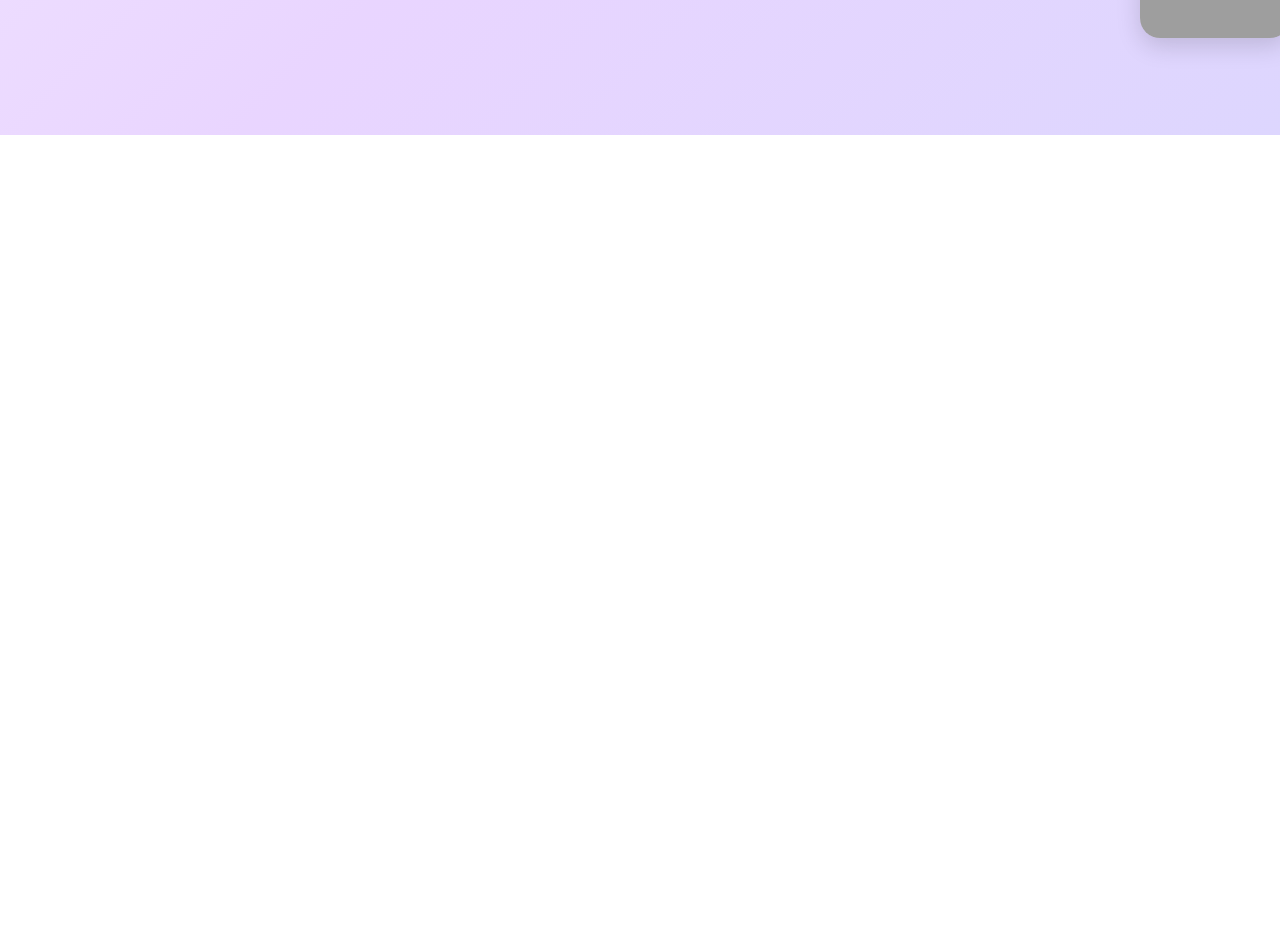
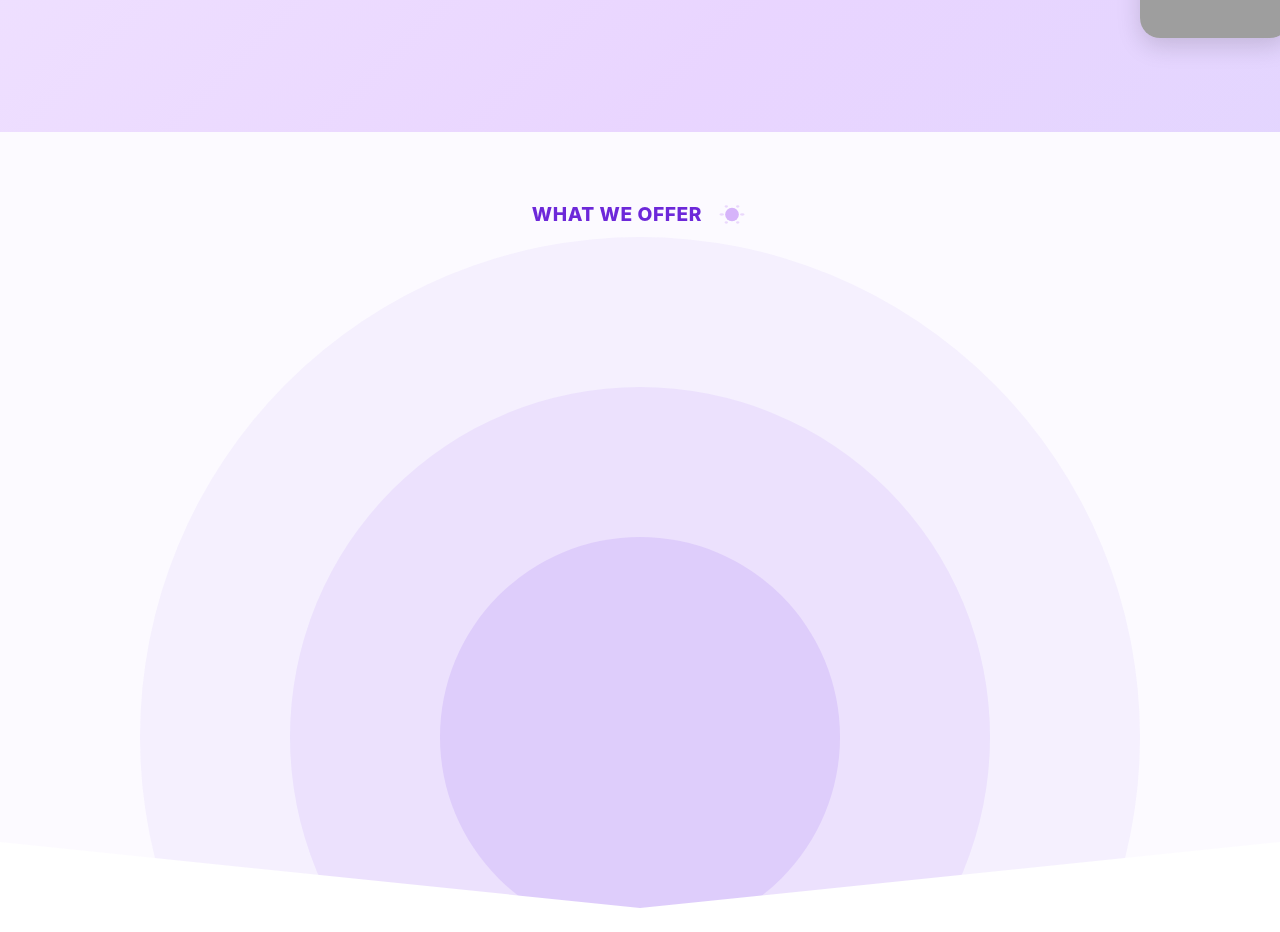
Before and after one commit to Humayra08/PawPicks, a React (Create React App) app: page / in a window 1280 px wide. Shown: the part 665-1597 px from the top of the page. Before the commit the page ends 800 px from the top, so only its background shows below. Built offline with nearby package versions, Linux system fonts and the light colour scheme; grey boxes are pictures that could not be loaded.

Commit message:
Updated the Home Page

```diff
--- a/src/Components/HomePage.jsx
+++ b/src/Components/HomePage.jsx
@@ -1,21 +1,45 @@
 import React, { useState, useEffect } from 'react';
+
+function WhatWeOffer() {
+  return (
+    <section className="offer-section">
+      {/* TOP CENTERED TITLE */}
+      <div className="offer-title-top">
+        WHAT WE OFFER
+        <span className="offer-icon">
+          <svg width="32" height="21" viewBox="0 0 28 18" fill="none">
+            <ellipse cx="14" cy="9" rx="6" ry="6" fill="#D6B4FA" />
+            <ellipse cx="23" cy="9" rx="2" ry="1" fill="#EAD8FC" />
+            <ellipse cx="19" cy="2" rx="1.5" ry="1" fill="#EAD8FC" />
+            <ellipse cx="19" cy="16" rx="1.5" ry="1" fill="#EAD8FC" />
+            <ellipse cx="9" cy="2" rx="1.5" ry="1" fill="#EAD8FC" />
+            <ellipse cx="9" cy="16" rx="1.5" ry="1" fill="#EAD8FC" />
+            <ellipse cx="5" cy="9" rx="2" ry="1" fill="#EAD8FC" />
+          </svg>
+        </span>
+      </div>
+      <div className="offer-circles">
+        <div className="circle circle1"></div>
+        <div className="circle circle2"></div>
+        <div className="circle circle3"></div>
+      </div>
+    </section>
+  );
+}
 
 function App() {
   const [activeNavLink, setActiveNavLink] = useState('About');
   const [headerVisible, setHeaderVisible] = useState(true);
   const [lastScrollY, setLastScrollY] = useState(0);
 
-  // Handle scroll effect for header
   useEffect(() => {
     const handleScroll = () => {
       const currentScrollY = window.scrollY;
-
       if (currentScrollY > lastScrollY && currentScrollY > 100) {
         setHeaderVisible(false);
       } else {
         setHeaderVisible(true);
       }
-
       setLastScrollY(currentScrollY);
     };
 
@@ -23,66 +47,57 @@ function App() {
     return () => window.removeEventListener('scroll', handleScroll);
   }, [lastScrollY]);
 
-  // Progress bar animation on mount
   useEffect(() => {
     const animateProgressBars = () => {
-      const progressBars = document.querySelectorAll(".progress-fill");
+      const progressBars = document.querySelectorAll('.progress-fill');
       progressBars.forEach((bar, index) => {
         setTimeout(() => {
-          bar.style.width = "0%";
-          bar.style.transition = "width 2s ease";
+          bar.style.width = '0%';
+          bar.style.transition = 'width 2s ease';
           setTimeout(() => {
-            bar.style.width = "75%";
+            bar.style.width = '75%';
           }, 100);
         }, index * 200);
       });
     };
 
     setTimeout(animateProgressBars, 1000);
-    console.log("Pet Care Website loaded successfully! 🐾");
+    console.log('Pet Care Website loaded successfully! 🐾');
   }, []);
 
-  // Handle nav link clicks
   const handleNavClick = (linkName, e) => {
     e.preventDefault();
     setActiveNavLink(linkName);
   };
 
-  // Handle pet card interactions
   const handleCardMouseEnter = (e) => {
     const card = e.currentTarget;
-    card.style.transform = "translateY(-5px) scale(1.05)";
-    card.style.transition = "all 0.3s ease";
+    card.style.transform = 'translateY(-5px) scale(1.05)';
+    card.style.transition = 'all 0.3s ease';
   };
-
   const handleCardMouseLeave = (e) => {
     const card = e.currentTarget;
-    card.style.transform = "translateY(0) scale(1)";
+    card.style.transform = 'translateY(0) scale(1)';
   };
-
   const handleCardClick = (e) => {
     const card = e.currentTarget;
-    card.style.animation = "bounce 0.6s ease";
+    card.style.animation = 'bounce 0.6s ease';
     setTimeout(() => {
-      card.style.animation = "";
+      card.style.animation = '';
     }, 600);
   };
-
-  // Handle heart click
   const handleHeartClick = (e) => {
     const heart = e.currentTarget;
-    heart.style.animation = "heartBeat 0.8s ease";
+    heart.style.animation = 'heartBeat 0.8s ease';
     setTimeout(() => {
-      heart.style.animation = "float 3s ease-in-out infinite";
+      heart.style.animation = 'float 3s ease-in-out infinite';
     }, 800);
   };
-
-  // Handle paw logo click
   const handlePawClick = (e) => {
     const paw = e.currentTarget;
-    paw.style.animation = "wiggle 0.5s ease";
+    paw.style.animation = 'wiggle 0.5s ease';
     setTimeout(() => {
-      paw.style.animation = "";
+      paw.style.animation = '';
     }, 500);
   };
 
@@ -90,14 +105,12 @@ function App() {
 
   return (
     <div className="pet-care-app">
-      {/* Add CSS animations */}
       <style>{`
         @keyframes bounce {
           0%, 20%, 60%, 100% { transform: translateY(0) scale(1); }
           40% { transform: translateY(-10px) scale(1.1); }
           80% { transform: translateY(-5px) scale(1.05); }
         }
-
         @keyframes heartBeat {
           0% { transform: scale(1); }
           14% { transform: scale(1.3); }
@@ -105,39 +118,28 @@ function App() {
           42% { transform: scale(1.3); }
           70% { transform: scale(1); }
         }
-
         @keyframes wiggle {
-          0%, 7%, 14%, 21%, 28%, 35%, 42%, 49%, 56%, 63%, 70%, 77%, 84%, 91%, 98%, 100% {
-            transform: rotate(0deg);
-          }
-          3.5%, 10.5%, 17.5%, 24.5%, 31.5%, 38.5%, 45.5%, 52.5%, 59.5%, 66.5%, 73.5%, 80.5%, 87.5%, 94.5% {
-            transform: rotate(-3deg);
-          }
+          0%, 7%, 14%, 21%, 28%, 35%, 42%, 49%, 56%, 63%, 70%, 77%, 84%, 91%, 98%, 100% { transform: rotate(0deg);}
+          3.5%, 10.5%, 17.5%, 24.5%, 31.5%, 38.5%, 45.5%, 52.5%, 59.5%, 66.5%, 73.5%, 80.5%, 87.5%, 94.5% {transform: rotate(-3deg);}
         }
-
-        .header {
-          transition: transform 0.3s ease;
-          transform: translateY(${headerVisible ? '0' : '-100%'});
-        }
+        .header { transition: transform 0.3s ease; transform: translateY(${headerVisible ? '0' : '-100%'});}
       `}</style>
-
       <header className="header">
         <div className="nav-container">
           <div className="logo">
             <div className="paw-logo" onClick={handlePawClick}>
               <svg width="40" height="40" viewBox="0 0 40 40" fill="none">
-                <circle cx="20" cy="20" r="20" fill="#7C3AED"/>
-                <ellipse cx="20" cy="16" rx="4" ry="6" fill="white"/>
-                <ellipse cx="13" cy="22" rx="3" ry="4" fill="white"/>
-                <ellipse cx="27" cy="22" rx="3" ry="4" fill="white"/>
-                <ellipse cx="16" cy="28" rx="2.5" ry="3" fill="white"/>
-                <ellipse cx="24" cy="28" rx="2.5" ry="3" fill="white"/>
+                <circle cx="20" cy="20" r="20" fill="#7C3AED" />
+                <ellipse cx="20" cy="16" rx="4" ry="6" fill="white" />
+                <ellipse cx="13" cy="22" rx="3" ry="4" fill="white" />
+                <ellipse cx="27" cy="22" rx="3" ry="4" fill="white" />
+                <ellipse cx="16" cy="28" rx="2.5" ry="3" fill="white" />
+                <ellipse cx="24" cy="28" rx="2.5" ry="3" fill="white" />
               </svg>
             </div>
           </div>
-
           <nav className="nav-menu">
-            {navItems.map(item => (
+            {navItems.map((item) => (
               <a
                 key={item}
                 href="#"
@@ -148,24 +150,22 @@ function App() {
               </a>
             ))}
           </nav>
-
           <div className="nav-actions">
             <button className="notification-btn">
               <svg width="20" height="20" viewBox="0 0 20 20" fill="none">
-                <path d="M10 2C10.5523 2 11 2.44772 11 3V4.1C13.2822 4.56329 15 6.58104 15 9V12.382L16.553 14.894C16.8056 15.2485 16.5437 15.75 16.118 15.75H3.88197C3.45626 15.75 3.19440 15.2485 3.44701 14.894L5 12.382V9C5 6.58104 6.71776 4.56329 9 4.1V3C9 2.44772 9.44772 2 10 2Z" fill="#9CA3AF"/>
-                <path d="M7.5 17.25C7.5 18.4926 8.50736 19.5 10 19.5C11.4926 19.5 12.5 18.4926 12.5 17.25H7.5Z" fill="#9CA3AF"/>
+                <path d="M10 2C10.5523 2 11 2.44772 11 3V4.1C13.2822 4.56329 15 6.58104 15 9V12.382L16.553 14.894C16.8056 15.2485 16.5437 15.75 16.118 15.75H3.88197C3.45626 15.75 3.19440 15.2485 3.44701 14.894L5 12.382V9C5 6.58104 6.71776 4.56329 9 4.1V3C9 2.44772 9.44772 2 10 2Z" fill="#9CA3AF" />
+                <path d="M7.5 17.25C7.5 18.4926 8.50736 19.5 10 19.5C11.4926 19.5 12.5 18.4926 12.5 17.25H7.5Z" fill="#9CA3AF" />
               </svg>
             </button>
             <button className="cart-btn">
               <svg width="20" height="20" viewBox="0 0 20 20" fill="none">
-                <path d="M3 3H4.27924C4.70967 3 5.09181 3.28101 5.21799 3.69139L5.5 4.5M5.5 4.5L6.5 8.5H15.5L17 4.5H5.5ZM8 16.5C8.82843 16.5 9.5 15.8284 9.5 15C9.5 14.1716 8.82843 13.5 8 13.5C7.17157 13.5 6.5 14.1716 6.5 15C6.5 15.8284 7.17157 16.5 8 16.5ZM15 16.5C15.8284 16.5 16.5 15.8284 16.5 15C16.5 14.1716 15.8284 13.5 15 13.5C14.1716 13.5 14.5 14.1716 14.5 15C14.5 15.8284 14.1716 16.5 15 16.5Z" stroke="#9CA3AF" strokeWidth="1.5" fill="none"/>
+                <path d="M3 3H4.27924C4.70967 3 5.09181 3.28101 5.21799 3.69139L5.5 4.5M5.5 4.5L6.5 8.5H15.5L17 4.5H5.5ZM8 16.5C8.82843 16.5 9.5 15.8284 9.5 15C9.5 14.1716 8.82843 13.5 8 13.5C7.17157 13.5 6.5 14.1716 6.5 15C6.5 15.8284 7.17157 16.5 8 16.5ZM15 16.5C15.8284 16.5 16.5 15.8284 16.5 15C16.5 14.1716 15.8284 13.5 15 13.5C14.1716 13.5 14.5 14.1716 14.5 15C14.5 15.8284 14.1716 16.5 15 16.5Z" stroke="#9CA3AF" strokeWidth="1.5" fill="none" />
               </svg>
             </button>
             <div className="auth-link">Register / Login</div>
           </div>
         </div>
       </header>
-
       <main className="main">
         <div className="hero-section">
           <div className="hero-content">
@@ -176,13 +176,11 @@ function App() {
               </h1>
               <p className="hero-subtitle">— ALL IN ONE TAIL-WAGGING PLACE.</p>
             </div>
-
             <div className="hero-visual">
               <div className="background-circles">
                 <div className="purple-circle"></div>
                 <div className="dashed-circle"></div>
               </div>
-
               <div className="main-pet-image">
                 <img
                   src="https://images.unsplash.com/photo-1552053831-71594a27632d?w=400&h=350&fit=crop&crop=face"
@@ -190,7 +188,6 @@ function App() {
                   className="puppy-image"
                 />
               </div>
-
               <div className="orange-cat">
                 <img
                   src="https://images.unsplash.com/photo-1574158622682-e40e69881006?w=200&h=150&fit=crop&crop=face"
@@ -198,7 +195,6 @@ function App() {
                   className="cat-image"
                 />
               </div>
-
               <div
                 className="pet-card tiny-card"
                 onMouseEnter={handleCardMouseEnter}
@@ -220,7 +216,6 @@ function App() {
                   <div className="progress-fill"></div>
                 </div>
               </div>
-
               <div
                 className="pet-card mark-card"
                 onMouseEnter={handleCardMouseEnter}
@@ -242,16 +237,17 @@ function App() {
                   <div className="progress-fill"></div>
                 </div>
               </div>
-
               <div className="floating-heart" onClick={handleHeartClick}>
                 <svg width="30" height="30" viewBox="0 0 30 30" fill="none">
-                  <circle cx="15" cy="15" r="15" fill="#EF4444"/>
-                  <path d="M15 21.5C15 21.5 8.5 17.5 8.5 13.5C8.5 11.5 10 10 12 10C13.5 10 15 11 15 11S16.5 10 18 10C20 10 21.5 11.5 21.5 13.5C21.5 17.5 15 21.5 15 21.5Z" fill="white"/>
+                  <circle cx="15" cy="15" r="15" fill="#EF4444" />
+                  <path d="M15 21.5C15 21.5 8.5 17.5 8.5 13.5C8.5 11.5 10 10 12 10C13.5 10 15 11 15 11S16.5 10 18 10C20 10 21.5 11.5 21.5 13.5C21.5 17.5 15 21.5 15 21.5Z" fill="white" />
                 </svg>
               </div>
             </div>
           </div>
         </div>
+        {/* What We Offer Section */}
+        <WhatWeOffer />
       </main>
     </div>
   );
--- a/src/index.css
+++ b/src/index.css
@@ -319,6 +319,121 @@ body {
   animation: float 3s ease-in-out infinite 2s;
 }
 
+/* What We Offer Section - FULL SCREEN */
+.offer-section {
+  position: relative;
+  background: #fcfaff;
+  height: 100vh;
+  width: 100vw;
+  min-height: 600px;
+  max-width: 100vw;
+  padding: 0;
+  display: flex;
+  flex-direction: column;
+  justify-content: flex-start;
+  align-items: center;
+  overflow: hidden;
+}
+
+.offer-title-top {
+  margin-top: 70px;
+  font-size: 1.2rem; /* smaller text */
+  font-weight: 800;
+  color: #6d28d9;
+  display: flex;
+  align-items: center;
+  gap: 14px;
+  z-index: 2;
+  position: relative;
+  letter-spacing: 0.03em;
+  justify-content: center;
+}
+
+.offer-icon {
+  display: inline-flex;
+}
+
+.offer-circles {
+  position: absolute;
+  top: 70%;
+  left: 50%;
+  transform: translate(-50%, -45%);
+  width: 1200px;
+  height: 900px;
+  pointer-events: none;
+  z-index: 1;
+}
+
+.circle {
+  position: absolute;
+  left: 50%;
+  top: 50%;
+  transform: translate(-50%, -50%);
+  border-radius: 50%;
+}
+
+.circle1 {
+  width: 1000px;
+  height: 1000px;
+  background: rgba(124, 58, 237, 0.05);
+}
+
+.circle2 {
+  width: 700px;
+  height: 700px;
+  background: rgba(124, 58, 237, 0.08);
+}
+
+.circle3 {
+  width: 400px;
+  height: 400px;
+  background: rgba(124, 58, 237, 0.12);
+}
+
+/* --- CURVED WHITE BOTTOM --- */
+.offer-section::after {
+  content: "";
+  position: absolute;
+  bottom: 0;
+  left: 0;
+  width: 100%;
+  height: 600px;
+  background: white;
+  /* curved shape using clip-path polygon */
+  clip-path: polygon(0 85%, 50% 96%, 100% 85%, 100% 100%, 0 100%);
+  z-index: 2;
+}
+
+/* Responsive - adjust curve for smaller screens */
+@media (max-width: 900px) {
+  .offer-circles {
+    width: 600px;
+    height: 600px;
+  }
+  .circle1 { width: 500px; height: 500px; }
+  .circle2 { width: 350px; height: 350px; }
+  .circle3 { width: 200px; height: 200px; }
+  .offer-title-top { font-size: 1rem; margin-top: 18px;}
+  .offer-section::after {
+    height: 60px;
+    clip-path: polygon(0 90%, 50% 100%, 100% 90%, 100% 100%, 0 100%);
+  }
+}
+@media (max-width: 500px) {
+  .offer-circles {
+    width: 350px;
+    height: 350px;
+  }
+  .circle1 { width: 300px; height: 300px; }
+  .circle2 { width: 200px; height: 200px; }
+  .circle3 { width: 100px; height: 100px; }
+  .offer-title-top { font-size: 0.9rem; margin-top: 10px;}
+  .offer-section::after {
+    height: 36px;
+    clip-path: polygon(0 95%, 50% 100%, 100% 95%, 100% 100%, 0 100%);
+  }
+}
+
 /* Responsive Design */
 @media (max-width: 768px) {
   .nav-menu {
```
